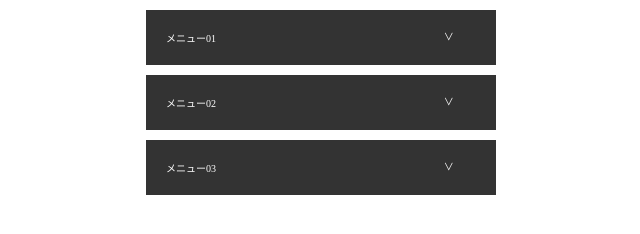
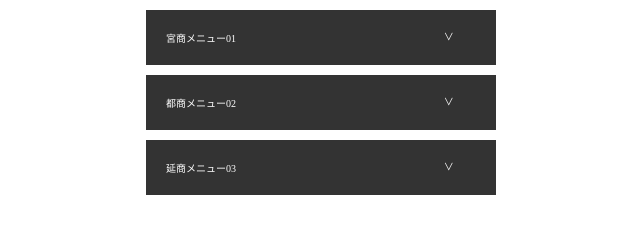
Before and after one commit to kawashin1122/confirm1202, a plain HTML site: page index.html in a window 1280 px wide. Shown: the full height of the page, 319-959 px from the left. Drawn offline with nearby package versions, Linux system fonts and the light colour scheme.

Commit message:
高野連PC

```diff
--- a/index.html
+++ b/index.html
@@ -14,15 +14,15 @@
   </header>
   <div id="wrapper">
         <dl>
-          <dt class="accordion">メニュー01</dt>
+          <dt class="accordion">宮商メニュー01</dt>
           <dd>メニューMENU01</dd>
         </dl>
         <dl>
-          <dt class="accordion">メニュー02</dt>
+          <dt class="accordion">都商メニュー02</dt>
           <dd>メニューMENU02</dd>
         </dl>
         <dl>
-          <dt class="accordion">メニュー03</dt>
+          <dt class="accordion">延商メニュー03</dt>
           <dd>メニューMENU03</dd>
         </dl>
   <!-- /#wrapper --></div>
```
